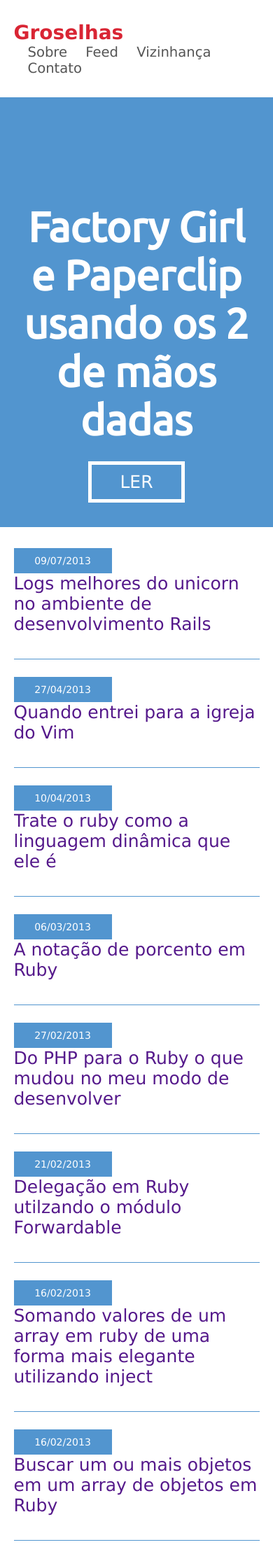
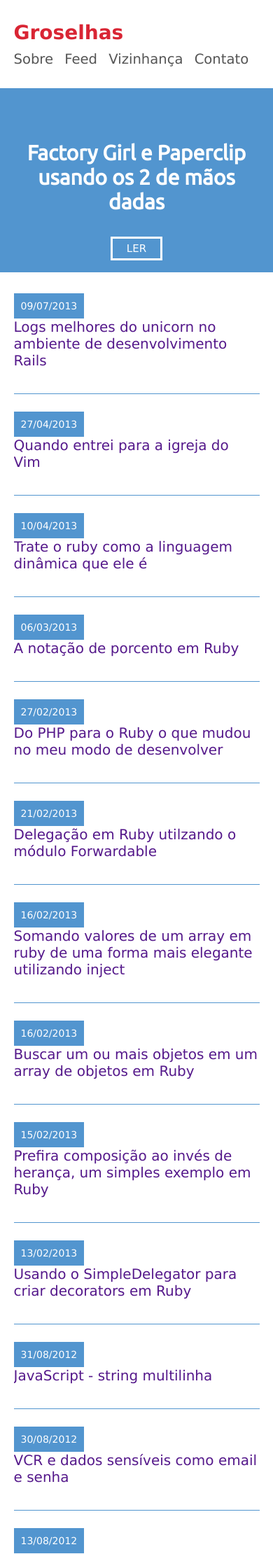
Before and after one commit to maurogeorge/groselhas, a Jekyll site: the page built from index.html, in a window 390 px wide. Shown: the top 2220 px of the page at 70% size. Built offline with Jekyll 4.4.1, drawn with Linux system fonts in a browser that asks for light colours; Markdown is read by kramdown in place of the engine named in the settings.

Commit message:
Add more breakpoints

```diff
--- a/css/styles.css
+++ b/css/styles.css
@@ -71,7 +71,6 @@ hgroup, menu, nav, section, menu {
   float: right;
   font-size: 1.4em;
 }
-
 
 #header nav a {
   color: #555;
@@ -243,7 +242,56 @@ blockquote {
 /* =Responsive
  * -------------------------------------------------------------- */
 
-@media only screen and (max-width: 767px), only screen and (max-width: 767px) and (orientation: portrait), only screen and (max-width:960px) {
+@media only screen and (max-width: 599px) {
+
+  #home-last-post {
+    padding: 75px 0 25px;
+    text-align: center;
+  }
+
+  #home-last-post h1 a {
+    font-size: 3rem;
+  }
+
+  a#home-last-post-read {
+    border: 3px solid #fff;
+    padding: 5px 20px;
+    font-size: 1.5rem;
+  }
+
+
+  #home-posts .home-post-date {
+    float: none;
+    width: 80px;
+    padding: 10px;
+  }
+
+
+  #home-posts h1 {
+    font-size: 2rem;
+  }
+}
+
+@media only screen and (max-width: 767px) {
+
+   #header h1 {
+     margin-bottom: 10px;
+   }
+
+   #header h1 a {
+     float: none;
+   }
+
+   #header nav {
+     float: none;
+   }
+
+   #header nav a {
+     margin: 0 10px 0 0;
+   }
+ }
+
+@media only screen and (max-width: 767px) and (orientation: portrait), only screen and (max-width:960px) {
 
   .wrapper {
     width:90%;
```
